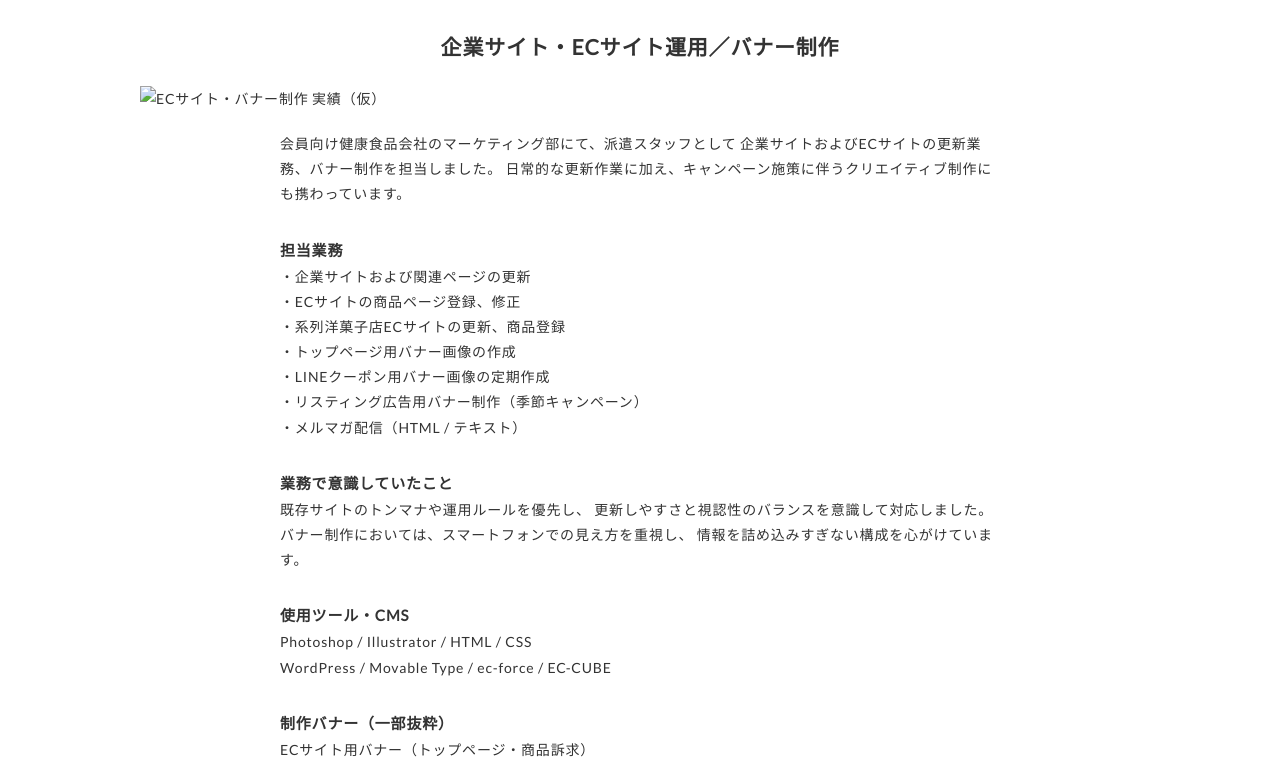
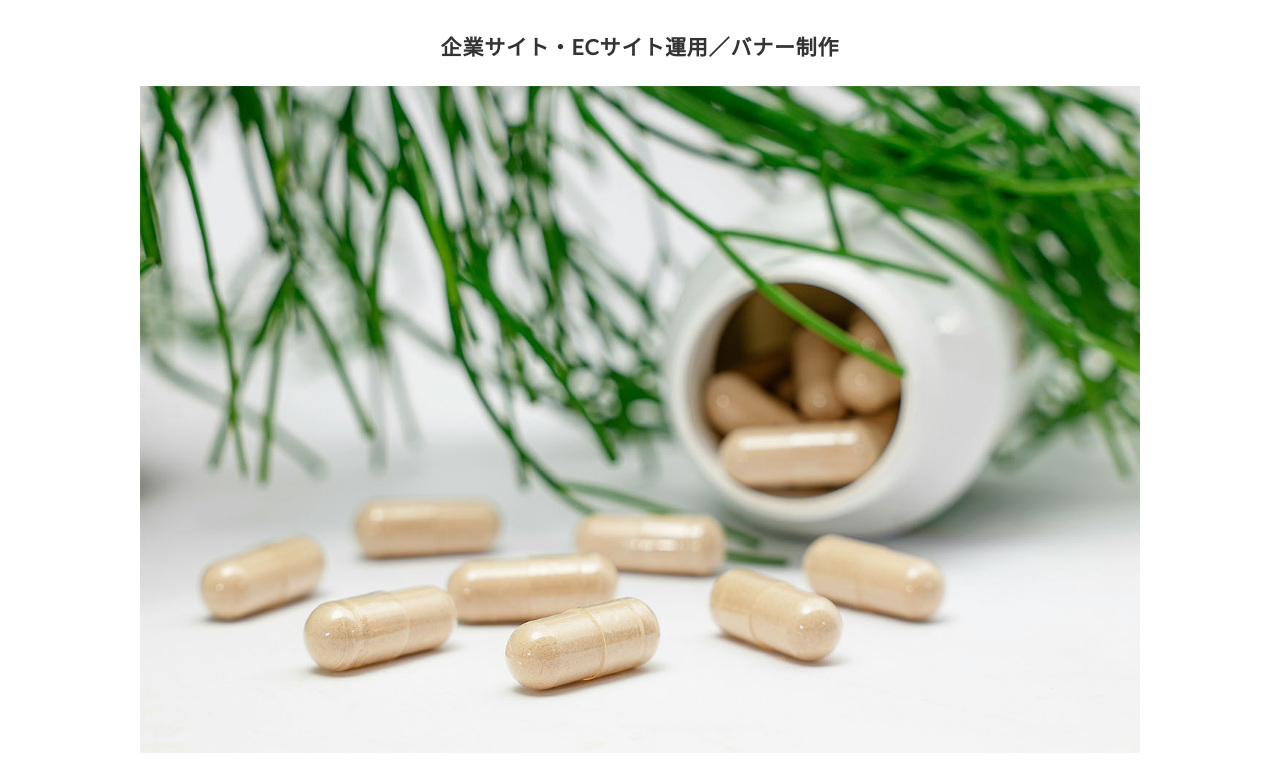
Before and after one commit to MasudaKoki/masudakoki, a plain HTML site: page works-site_05.html in a window 1280 px wide. Shown: the part 202-967 px from the top of the page. Drawn offline with nearby package versions, Linux system fonts and the light colour scheme.

Commit message:
Add files via upload

```diff
--- a/works-site_05.html
+++ b/works-site_05.html
@@ -55,7 +55,7 @@
 
         <!-- メインビジュアル（代表1点） -->
         <p class="article-img">
-          <img src="img/prowork02_main.jpg" alt="ECサイト・バナー制作 実績（仮）">
+          <img src="img/prowork_main_02.jpg" alt="ECサイト・バナー制作 実績（仮）">
         </p>
 
         <div class="article-body">
```
Also changed, not shown: works-site_06.html (+1 -1 lines).
